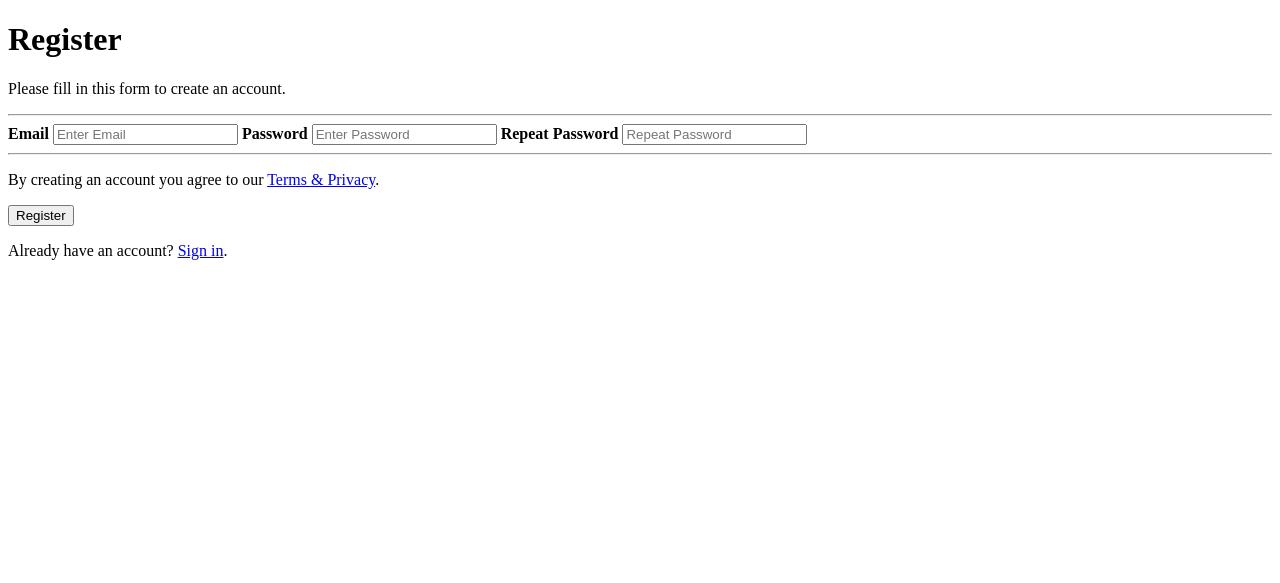
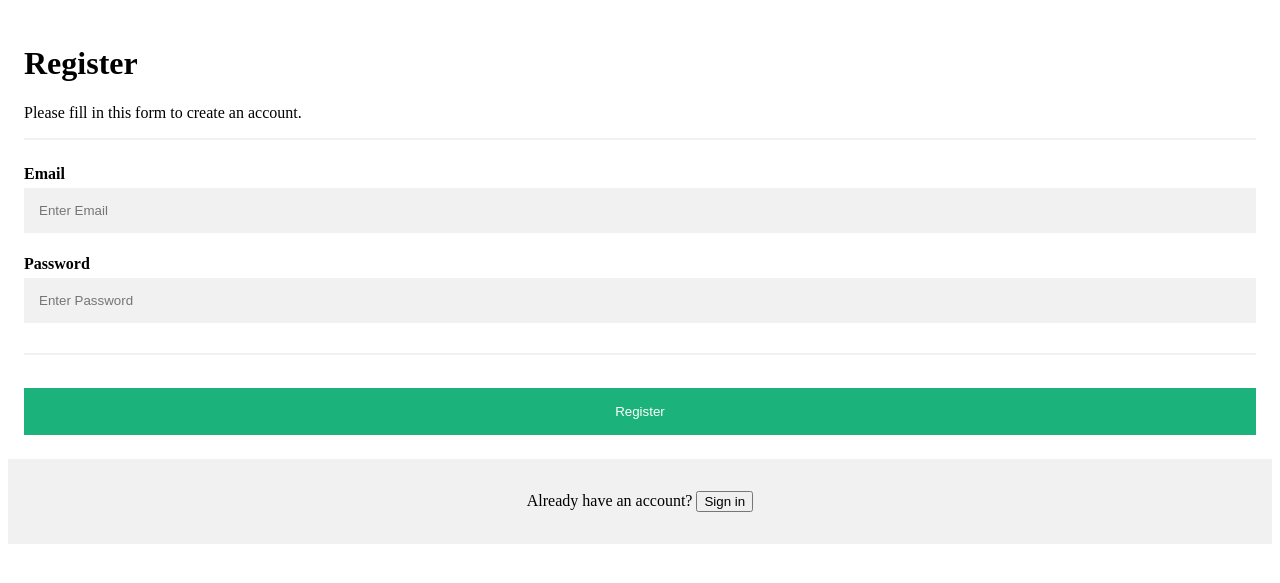
Before and after one commit to chicknfeet/wst2_midterm_bsit201_carlangelomaniangap, a PHP site: page /registration.php in a window 1280 px wide. Shown: the top 583 px of the page. Run offline with PHP 8.4, Linux system fonts and the light colour scheme.

Commit message:
Update registration.php

```diff
--- a/assets/js/login.js
+++ b/assets/js/login.js
@@ -5,9 +5,9 @@ $('button').click(function(){
         type:'POST',
         success:function(result){
             if(result == 'error'){
-                $('#signin-status').html('Invalid username or password')
+                $('#status').html('Invalid username or password')
             }else{
-                $('#signin-status').html('Logged In Successfully')
+                $('#status').html('Logged In Successfully')
                 window.location.href = 'chatroom.php'
             }
         }
--- a/login.php
+++ b/login.php
@@ -15,7 +15,7 @@
     ?>
 
     <form>
-        <div id="signin-status"></div>
+        <div id="status"></div>
         <br>
         <div>
             <label for="email">Email</label>
--- a/registration.php
+++ b/registration.php
@@ -7,7 +7,58 @@
     <title>Document</title>
 </head>
 <body>
-    <form action="action_page.php">
+    <style>
+        * {box-sizing: border-box}
+
+        .container {
+        padding: 16px;
+        }
+
+        input[type=text], input[type=password] {
+        width: 100%;
+        padding: 15px;
+        margin: 5px 0 22px 0;
+        display: inline-block;
+        border: none;
+        background: #f1f1f1;
+        }
+
+        input[type=text]:focus, input[type=password]:focus {
+        background-color: #ddd;
+        outline: none;
+        }
+
+        hr {
+        border: 1px solid #f1f1f1;
+        margin-bottom: 25px;
+        }
+
+        .registerbtn {
+        background-color: #04AA6D;
+        color: white;
+        padding: 16px 20px;
+        margin: 8px 0;
+        border: none;
+        cursor: pointer;
+        width: 100%;
+        opacity: 0.9;
+        }
+
+        .registerbtn:hover {
+        opacity:1;
+        }
+
+        a {
+        color: dodgerblue;
+        }
+
+        .signin {
+        background-color: #f1f1f1;
+        text-align: center;
+        }
+    </style>
+
+    <form>
         <div class="container">
             <h1>Register</h1>
             <p>Please fill in this form to create an account.</p>
@@ -18,18 +69,17 @@
 
             <label for="psw"><b>Password</b></label>
             <input type="password" placeholder="Enter Password" name="psw" id="psw" required>
-
-            <label for="psw-repeat"><b>Repeat Password</b></label>
-            <input type="password" placeholder="Repeat Password" name="psw-repeat" id="psw-repeat" required>
             <hr>
 
-            <p>By creating an account you agree to our <a href="#">Terms & Privacy</a>.</p>
             <button type="submit" class="registerbtn">Register</button>
             </div>
 
         <div class="container signin">
-            <p>Already have an account? <a href="#">Sign in</a>.</p>
+            <p>Already have an account? <button href="#">Sign in</button></p>
         </div>
     </form>
+
+
+    <script scr="class/account.php"></script>
 </body>
 </html>
```
Also changed, not shown: class/class.account.php (+9 -0 lines).
